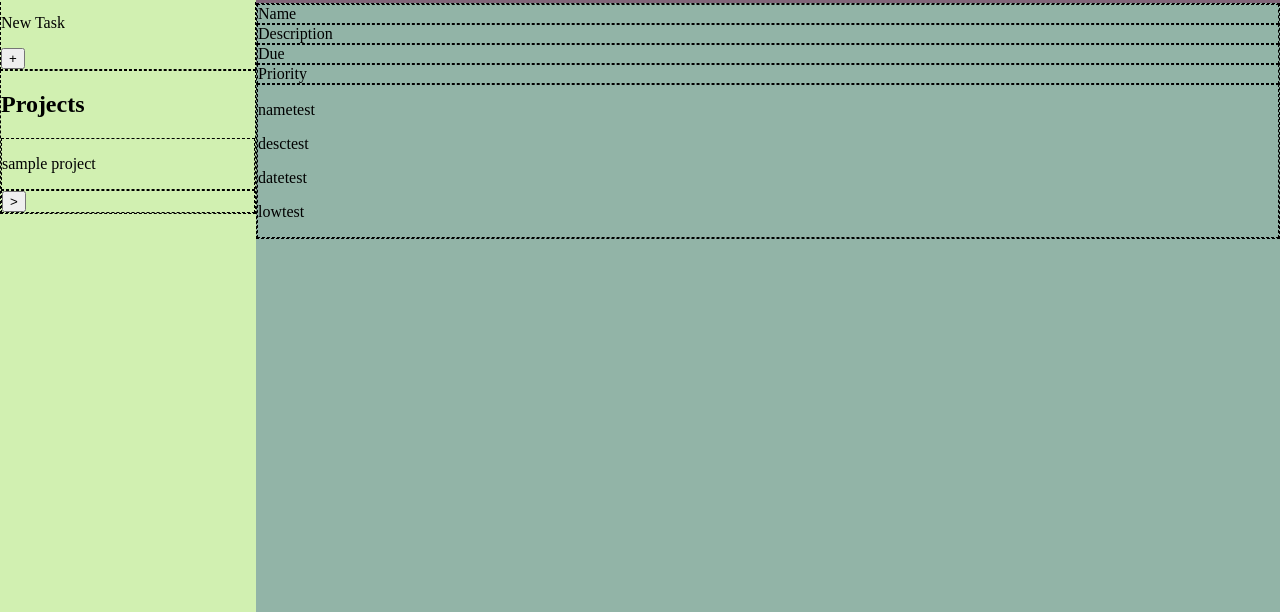
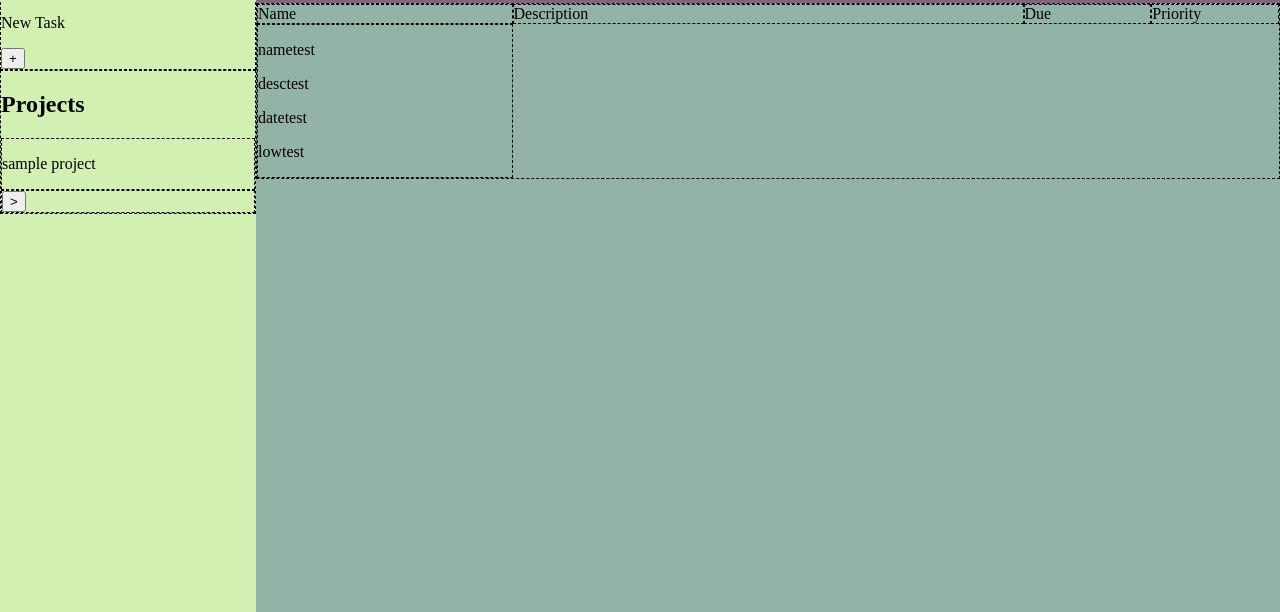
Before and after one commit to gregoryls/to-do-list, a website built with webpack: page src/index.html in a window 1280 px wide. Shown: the part 188-800 px from the top of the page. Built offline with nearby package versions, Linux system fonts and the light colour scheme.

Commit message:
grid template for task display

```diff
--- a/src/style.css
+++ b/src/style.css
@@ -44,6 +44,11 @@ div {
   background-color: #92b4a7;
 }
 
+#tasks {
+  display: grid;
+  grid-template-columns: 2fr 4fr 1fr 1fr;
+}
+
 /* Task Modal */
 #taskModal {
   position: fixed;
```
Also changed, not shown: dist/index.bundle.js.
